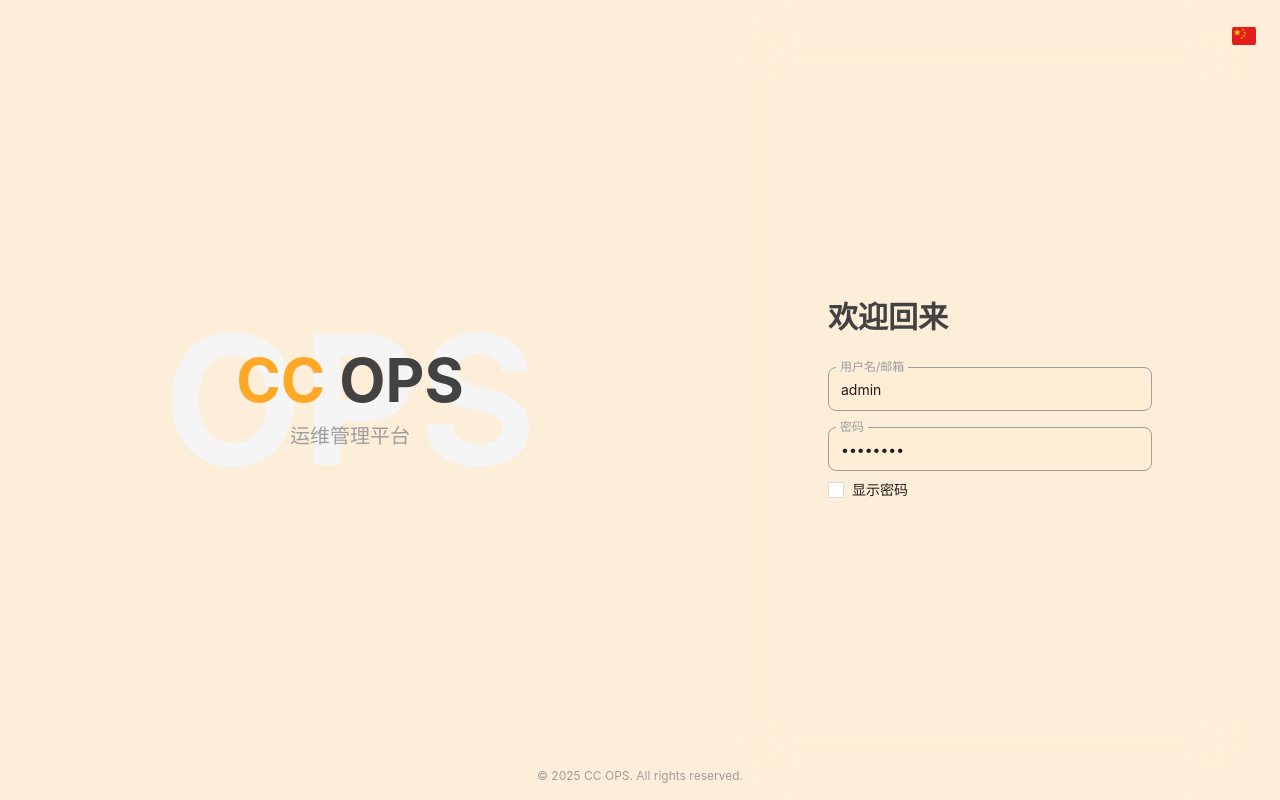
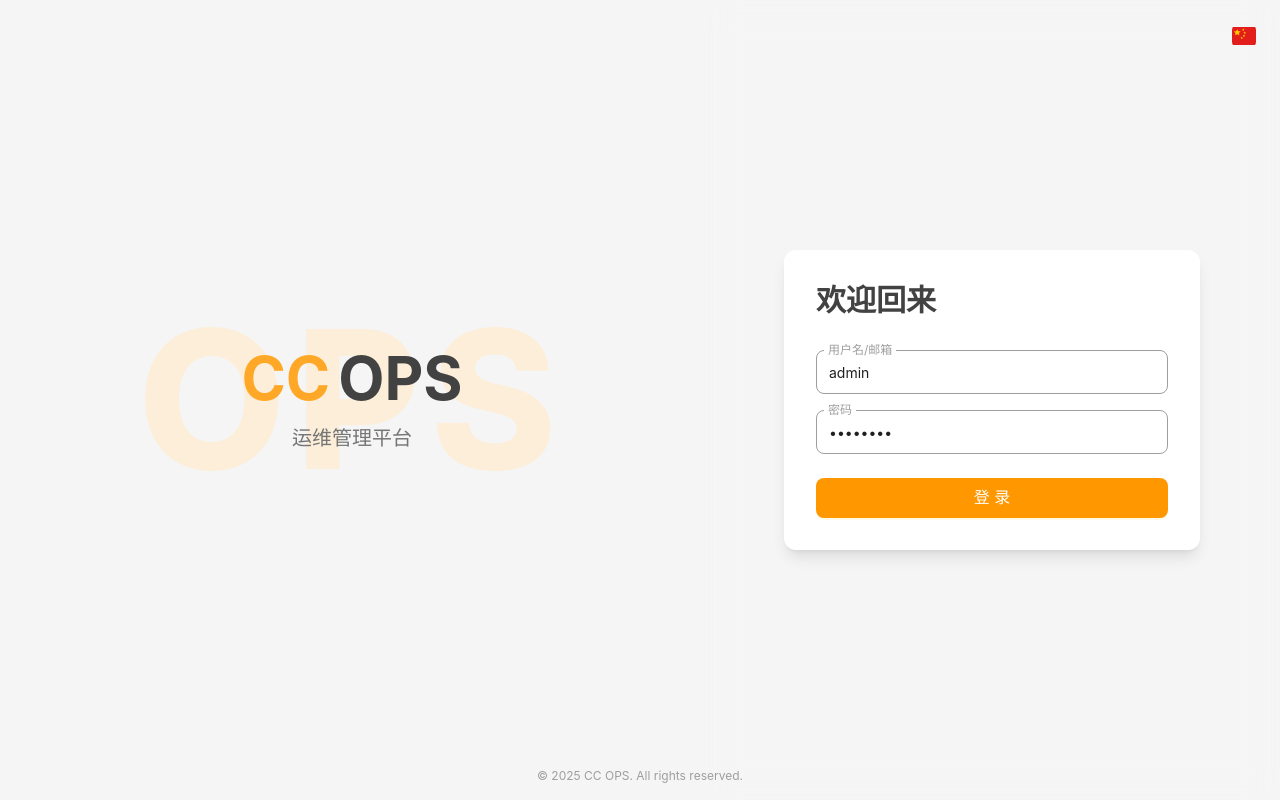
Before and after one commit to 09473ZH/ccops, a React (Vite) app in the folder frontend/: page /login in a window 1280 px wide. Built offline with nearby package versions, Linux system fonts and the light colour scheme; some icons are missing.

Commit message:
fix: 修复一些问题

```diff
--- a/frontend/src/pages/sys/login/Login.tsx
+++ b/frontend/src/pages/sys/login/Login.tsx
@@ -1,7 +1,7 @@
 import { Layout } from 'antd';
 import { m } from 'framer-motion';
-import { t } from 'i18next';
 import { lazy, Suspense } from 'react';
+import { useTranslation } from 'react-i18next';
 import { Navigate } from 'react-router-dom';
 
 import { MotionLazy } from '@/components/animate/MotionLazy';
@@ -16,29 +16,26 @@ const LoginForm = lazy(() => import('./LoginForm'));
 const { VITE_APP_HOMEPAGE: HOMEPAGE } = import.meta.env;
 
 function Login() {
+  const { t } = useTranslation();
   const token = useUserToken();
   if (token.accessToken) {
     return <Navigate to={HOMEPAGE} replace />;
   }
 
   return (
-    <Layout className="relative min-h-screen w-full overflow-hidden">
-      {/* 主背景渐变 */}
-      <div className="absolute inset-0 z-0 bg-orange-100" />
-
-      {/* 主要内容区 */}
-      <div className="relative z-10 flex min-h-screen w-full items-center">
+    <Layout className="bg-orange-50 relative min-h-screen w-full overflow-hidden">
       {/* 左侧标题区域 */}
-        <div className="hidden w-[calc(100%-580px)] items-center justify-center md:flex">
+      <div className="from-orange-50 fixed left-0 top-0 hidden h-full w-[55%] items-center justify-center bg-gradient-to-br to-orange-100 md:flex">
         <div className="relative">
-            <div className="absolute left-1/2 top-1/2 -translate-x-1/2 -translate-y-1/2 whitespace-nowrap text-[180px] font-bold text-gray-100">
+          <div className="absolute left-1/2 top-1/2 -translate-x-1/2 -translate-y-1/2 whitespace-nowrap text-[15vw] font-extrabold tracking-wider text-orange-100">
             OPS
           </div>
           <div className="relative text-center">
-              <div className="mb-3 text-6xl font-bold text-orange-500">
-                CC <span className="text-gray-800">OPS</span>
+            <div className="mb-4 text-6xl font-bold">
+              <span className="text-orange-500">CC</span>
+              <span className="ml-2 text-gray-800">OPS</span>
             </div>
-              <div className="text-xl font-medium text-gray-500">运维管理平台</div>
+            <div className="text-xl font-medium text-gray-600">运维管理平台</div>
           </div>
         </div>
       </div>
@@ -49,10 +46,10 @@ function Login() {
           variants={varFade().inRight}
           initial="initial"
           animate="animate"
-            className="md:bg-white/40 w-full md:w-[580px] md:backdrop-blur-2xl"
+          className="bg-white/80 ml-auto min-h-screen w-full backdrop-blur-lg md:w-[45%]"
         >
-            <div className="flex min-h-screen flex-col items-center justify-center px-8 md:px-32">
-              <div className="w-full max-w-[420px]">
+          <div className="flex min-h-screen flex-col items-center justify-center px-6 md:px-20">
+            <div className="w-full max-w-[420px] rounded-xl bg-[#fff] p-8 shadow-lg">
               <div className="mb-8">
                 <h2 className="mb-2 text-3xl font-semibold text-gray-800">
                   {t('sys.login.signInPrimaryTitle')}
@@ -68,15 +65,14 @@ function Login() {
           </div>
         </m.div>
       </MotionLazy>
-      </div>
 
       {/* 语言选择器 */}
-      <div className="absolute right-4 top-4 z-20">
+      <div className="fixed right-4 top-4 z-20">
         <LocalePicker />
       </div>
 
       {/* 页脚版权信息 */}
-      <div className="absolute bottom-4 left-0 right-0 z-20 text-center text-xs text-gray-500">
+      <div className="fixed bottom-4 left-0 right-0 z-20 text-center text-xs text-gray-500">
         © {new Date().getFullYear()} CC OPS. All rights reserved.
       </div>
     </Layout>
--- a/frontend/src/pages/sys/login/LoginForm.tsx
+++ b/frontend/src/pages/sys/login/LoginForm.tsx
@@ -1,6 +1,6 @@
 /* eslint-disable @typescript-eslint/no-unused-vars */
 import { useMutation } from '@tanstack/react-query';
-import { Checkbox } from 'antd';
+import { Button } from 'antd';
 import { useState } from 'react';
 import { useForm } from 'react-hook-form';
 import { useTranslation } from 'react-i18next';
@@ -47,12 +47,13 @@ function LoginForm() {
           type="text"
           autoComplete="username"
           placeholder=" "
-          className="focus:border-blue-600 peer h-11 w-full rounded-lg border border-gray-500 bg-orange-100 px-3 py-2 outline-none [-webkit-box-shadow:0_0_0_50px_rgb(255,237,213)_inset] placeholder:text-gray-500 placeholder:transition-all placeholder:duration-150 focus:border-2"
+          className="focus:border-blue-600 peer h-11 w-full rounded-lg border border-gray-500 bg-[#fff] px-3 py-2 outline-none placeholder:text-gray-500 placeholder:transition-all placeholder:duration-150 focus:border-2 data-[error=true]:border-[#dd4e4e] [&:-webkit-autofill:focus]:!bg-[#fff] [&:-webkit-autofill:hover]:!bg-[#fff] [&:-webkit-autofill]:!bg-[#fff] [&:-webkit-autofill]:!bg-clip-text [&:-webkit-autofill]:[transition:background-color_9999s_ease-in-out_0s]"
+          data-error={!!errors.username}
           {...register('username', {
             required: t('sys.login.accountPlaceholder'),
           })}
         />
-        <div className="peer-focus:text-blue-600 peer-[:not(:placeholder-shown)]:text-blue-600 pointer-events-none absolute left-3 top-1/2 -translate-y-1/2 bg-orange-100 px-1 text-gray-500 transition-all duration-200 ease-out peer-focus:left-2 peer-focus:top-0 peer-focus:text-xs peer-[:not(:placeholder-shown)]:left-2 peer-[:not(:placeholder-shown)]:top-0 peer-[:not(:placeholder-shown)]:text-xs">
+        <div className="peer-focus:text-blue-600 peer-[:not(:placeholder-shown)]:text-blue-600 pointer-events-none absolute left-3 top-1/2 -translate-y-1/2 bg-[#fff] px-1 text-gray-500 transition-all duration-200 ease-out peer-focus:left-2 peer-focus:top-[-8px] peer-focus:translate-y-0 peer-focus:text-xs peer-[:not(:placeholder-shown)]:left-2 peer-[:not(:placeholder-shown)]:top-[-8px] peer-[:not(:placeholder-shown)]:translate-y-0 peer-[:not(:placeholder-shown)]:text-xs peer-data-[error=true]:left-2 peer-data-[error=true]:top-[-8px] peer-data-[error=true]:translate-y-0 peer-data-[error=true]:text-xs peer-data-[error=true]:text-[#dd4e4e]">
           {t('sys.login.account')}
         </div>
         {errors.username && (
@@ -69,20 +70,21 @@ function LoginForm() {
             type={showPassword ? 'text' : 'password'}
             autoComplete="current-password"
             placeholder=" "
-            className="focus:border-blue-600 peer h-11 w-full rounded-lg border border-gray-500 bg-orange-100 px-3 py-2 pr-10 outline-none [-webkit-box-shadow:0_0_0_50px_rgb(255,237,213)_inset] placeholder:text-gray-500 placeholder:transition-all placeholder:duration-150 focus:border-2"
+            className="focus:border-blue-600 peer h-11 w-full rounded-lg border border-gray-500 bg-[#fff] px-3 py-2 pr-10 outline-none placeholder:text-gray-500 placeholder:transition-all placeholder:duration-150 focus:border-2 data-[error=true]:border-[#dd4e4e] [&:-webkit-autofill:focus]:!bg-[#fff] [&:-webkit-autofill:hover]:!bg-[#fff] [&:-webkit-autofill]:!bg-[#fff] [&:-webkit-autofill]:!bg-clip-text [&:-webkit-autofill]:[transition:background-color_9999s_ease-in-out_0s]"
+            data-error={!!errors.password}
             {...register('password', {
               required: t('sys.login.passwordPlaceholder'),
             })}
           />
-          <div className="peer-focus:text-blue-600 peer-[:not(:placeholder-shown)]:text-blue-600 pointer-events-none absolute left-3 top-1/2 -translate-y-1/2 bg-orange-100 px-1 text-gray-500 transition-all duration-200 ease-out peer-focus:left-2 peer-focus:top-0 peer-focus:text-xs peer-[:not(:placeholder-shown)]:left-2 peer-[:not(:placeholder-shown)]:top-0 peer-[:not(:placeholder-shown)]:text-xs">
+          <div className="peer-focus:text-blue-600 pointer-events-none absolute left-3 top-1/2 -translate-y-1/2 bg-[#fff] px-1 text-gray-500 transition-all duration-200 ease-out peer-focus:left-2 peer-focus:top-[-8px] peer-focus:translate-y-0 peer-focus:text-xs peer-[:not(:placeholder-shown)]:left-2 peer-[:not(:placeholder-shown)]:top-[-8px] peer-[:not(:placeholder-shown)]:translate-y-0 peer-[:not(:placeholder-shown)]:text-xs peer-data-[error=true]:left-2 peer-data-[error=true]:top-[-8px] peer-data-[error=true]:translate-y-0 peer-data-[error=true]:text-xs peer-data-[error=true]:text-[#dd4e4e]">
             {t('sys.login.password')}
           </div>
           <button
-            type="submit"
+            type="button"
+            onClick={() => setShowPassword(!showPassword)}
             className="absolute right-3 top-1/2 -translate-y-1/2 text-gray-400 hover:text-gray-600"
-            disabled={loginMutation.isPending}
           >
-            <Iconify icon="mdi:chevron-right" className="h-5 w-5" />
+            <Iconify icon={showPassword ? 'mdi:eye-off' : 'mdi:eye'} className="h-5 w-5" />
           </button>
         </div>
         {errors.password && (
@@ -92,14 +94,16 @@ function LoginForm() {
           </div>
         )}
       </div>
-
-      <Checkbox
-        checked={showPassword}
-        onChange={(e) => setShowPassword(e.target.checked)}
-        className="text-sm text-gray-400 hover:text-gray-600"
+      <Button
+        className="mt-4"
+        type="primary"
+        htmlType="submit"
+        loading={loginMutation.isPending}
+        block
+        size="large"
       >
-        {t('sys.login.showPassword')}
-      </Checkbox>
+        {t('sys.login.loginButton')}
+      </Button>
     </form>
   );
 }
```
Lines whose indentation alone changed are shown as unchanged.
